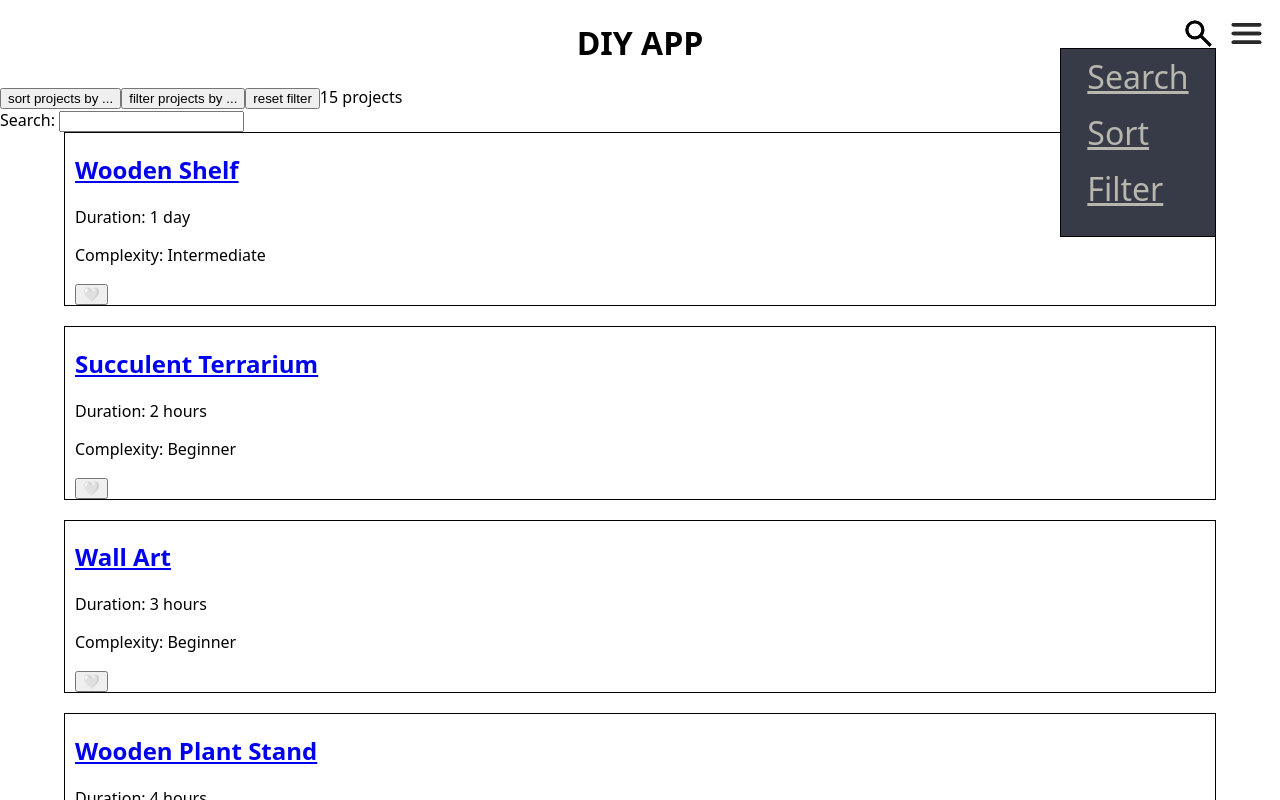
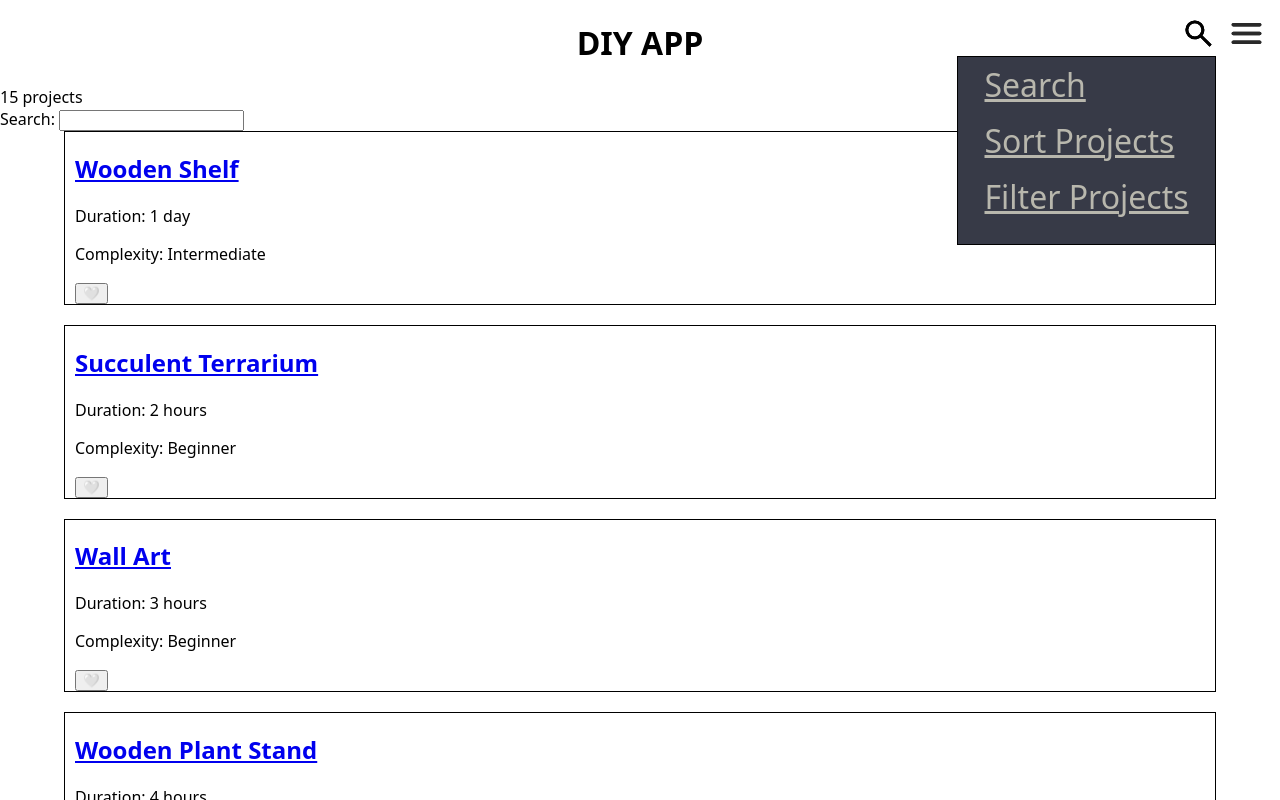
Before and after one commit to jana-scheidemann/DIY-App, a Next.js app: page / in a window 1280 px wide. Both pictures are taken after a click on the element 1198 px from the left and 36 px from the top of the page. Shown: the top 800 px of the page. Built offline with nearby package versions, Linux system fonts and the light colour scheme.

Commit message:
transfer logic of buttons for sort and filter to new searchBar behind search icon, transfer button that resets all filter to ModalFilter

```diff
--- a/components/ModalFilter.js
+++ b/components/ModalFilter.js
@@ -1,12 +1,16 @@
 import styled from "styled-components";
 
-export default function ModalFilter({ onToggleFilterModal, onFilterProjects }) {
+export default function ModalFilter({
+  toogleFilterModal,
+  onFilterProjects,
+  onResetFilters,
+}) {
   function handleFilterSubmit(event) {
     event.preventDefault();
     const formData = new FormData(event.target);
     const filterData = Object.fromEntries(formData);
     onFilterProjects(filterData);
-    onToggleFilterModal();
+    toogleFilterModal();
   }
   return (
     <StyledBackground>
@@ -41,7 +45,10 @@ export default function ModalFilter({ onToggleFilterModal, onFilterProjects }) {
         <hr />
         <button type="submit">Apply filter</button>
         <input type="reset" value="Clear all filter" />
-        <button type="button" onClick={onToggleFilterModal}>
+        <button type="button" onClick={onResetFilters}>
+          reset filter
+        </button>
+        <button type="button" onClick={toogleFilterModal}>
           Cancel filtering
         </button>
       </StyledFormContainer>
--- a/components/Navigation.js
+++ b/components/Navigation.js
@@ -6,7 +6,11 @@ import styled from "styled-components";
 import { useState } from "react";
 import ModalAdd from "./ModalAdd";
 
-export default function Navigation({ onAddProject }) {
+export default function Navigation({
+  onAddProject,
+  toogleSortModal,
+  toogleFilterModal,
+}) {
   const [isNavigationOpen, setIsNavigationOpen] = useState(false);
   const [isSearchBarOpen, setIsSearchBarOpen] = useState(false);
   const [modalAdd, setModalAdd] = useState(false);
@@ -22,6 +26,16 @@ export default function Navigation({ onAddProject }) {
   function toggleAddModal() {
     setModalAdd(!modalAdd);
     setIsNavigationOpen(!isNavigationOpen);
+  }
+
+  function openSortModal() {
+    setIsSearchBarOpen(!isSearchBarOpen);
+    toogleSortModal();
+  }
+
+  function openFilterModal() {
+    setIsSearchBarOpen(!isSearchBarOpen);
+    toogleFilterModal();
   }
 
   return (
@@ -66,8 +80,12 @@ export default function Navigation({ onAddProject }) {
       {isSearchBarOpen && (
         <StyledSearchBar>
           <StyledNavigationLink href="/">Search</StyledNavigationLink>
-          <StyledNavigationLink href="/">Sort</StyledNavigationLink>
-          <StyledNavigationLink href="/">Filter</StyledNavigationLink>
+          <StyledNavigationLink href="/" onClick={openSortModal}>
+            Sort Projects
+          </StyledNavigationLink>
+          <StyledNavigationLink href="/" onClick={openFilterModal}>
+            Filter Projects
+          </StyledNavigationLink>
         </StyledSearchBar>
       )}
     </>
@@ -96,7 +114,7 @@ const StyledSearchMenu = styled.div`
 
 const StyledSearchBar = styled.div`
   position: fixed;
-  top: 3rem;
+  top: 3.5rem;
   right: 4rem;
   background-color: white;
   border: 1px solid black;
--- a/pages/index.js
+++ b/pages/index.js
@@ -61,11 +61,15 @@ export default function HomePage({
   return (
     <>
       <StyledHeadline>DIY APP</StyledHeadline>
-      <Navigation onAddProject={onAddProject} />
+      <Navigation
+        onAddProject={onAddProject}
+        toogleSortModal={toogleSortModal}
+        toogleFilterModal={toogleFilterModal}
+      />
 
-      <button type="button" onClick={toogleSortModal}>
+      {/* <button type="button" onClick={toogleSortModal}>
         sort projects by ...
-      </button>
+      </button> */}
       {modalSort && (
         <ModalSort
           onToogleSortModal={toogleSortModal}
@@ -75,18 +79,19 @@ export default function HomePage({
         />
       )}
 
-      <button type="button" onClick={toogleFilterModal}>
+      {/* <button type="button" onClick={toogleFilterModal}>
         filter projects by ...
-      </button>
+      </button> */}
       {modalFilter && (
         <ModalFilter
-          onToggleFilterModal={toogleFilterModal}
+          toogleFilterModal={toogleFilterModal}
           onFilterProjects={onFilterProjects}
+          onResetFilters={onResetFilters}
         />
       )}
-      <button type="button" onClick={onResetFilters}>
+      {/* <button type="button" onClick={onResetFilters}>
         reset filter
-      </button>
+      </button> */}
       <span>{projects.length} projects</span>
       <br />
       <label htmlFor="search">Search: </label>
```
